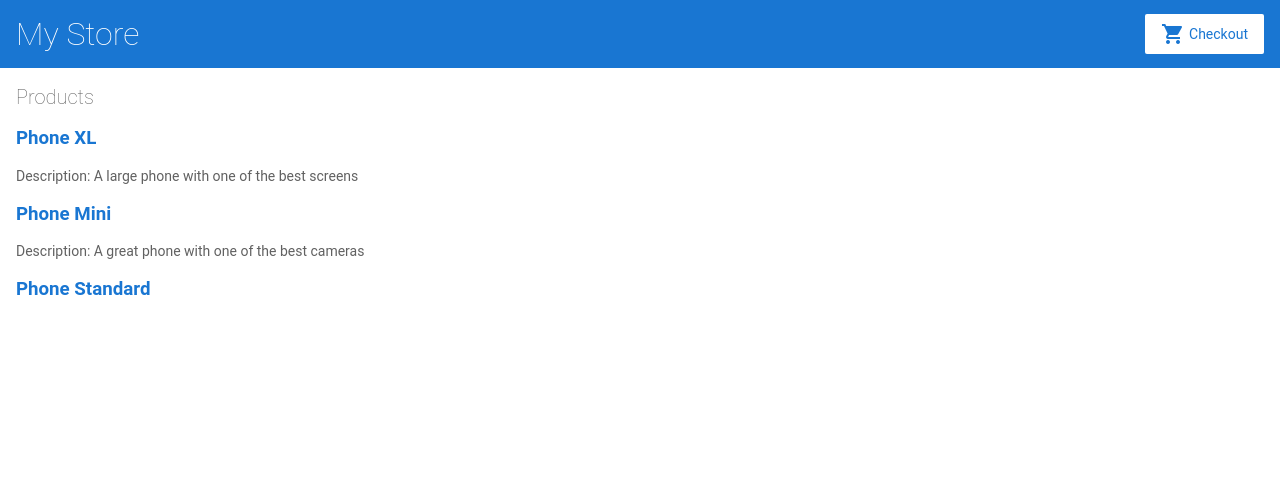
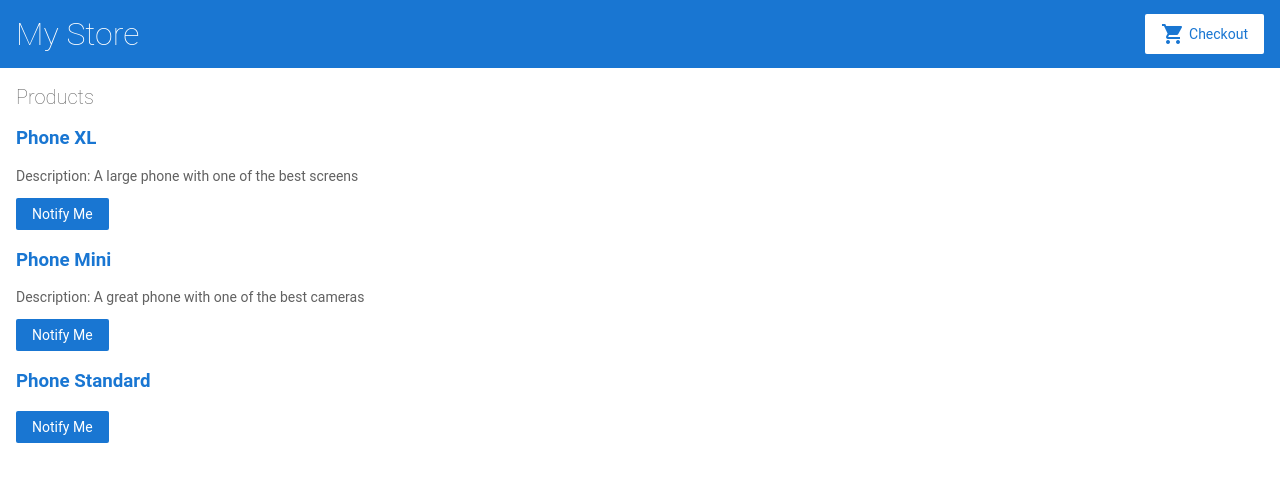
Before and after one commit to nakkajagadeesh12/angular-tvylp6, an Angular app: page / in a window 1280 px wide. Shown: the top 482 px of the page. Built offline with nearby package versions, Linux system fonts and the light colour scheme.

Commit message:
1 file modified

```diff
--- a/src/app/product-list/product-list.component.html
+++ b/src/app/product-list/product-list.component.html
@@ -9,6 +9,9 @@
 	<p *ngIf="product.description">
 		Description: {{product.description}}
 	</p>
+	<button (click)="share()">
+Notify Me
+  </button>
 </div>
 
 <!--
```
